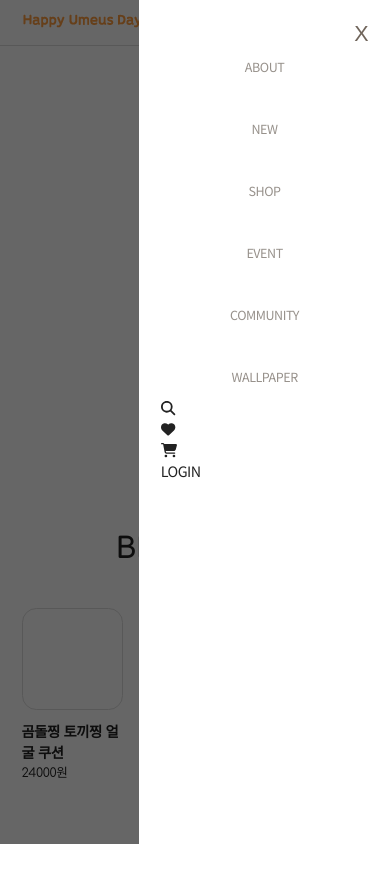
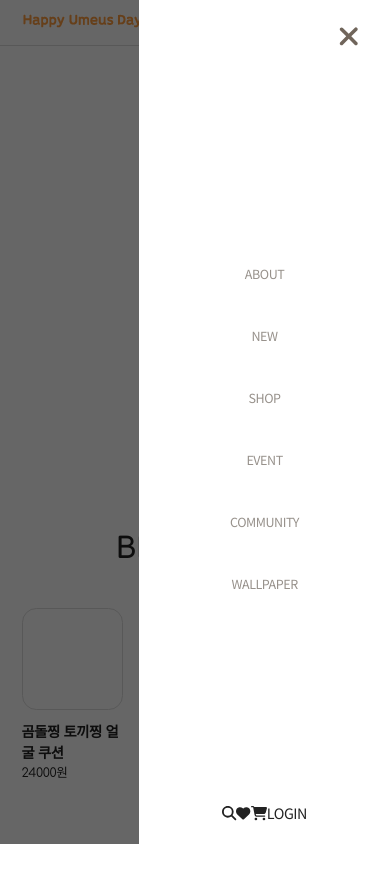
Before and after one commit to Kimbangul/umeus, a Next.js app: page / in a window 390 px wide. Both pictures are taken after a click on the button 368 px from the left and 22 px from the top of the page. Shown: the top 882 px of the page. Built offline with nearby package versions, Linux system fonts and the light colour scheme; a web font is replaced by a local one.

Commit message:
style: add mobile header open animation

```diff
--- a/src/components/layout/header/HeaderView.tsx
+++ b/src/components/layout/header/HeaderView.tsx
@@ -1,7 +1,7 @@
 import { HeaderPropType } from "@/components/layout/header/type";
 import { FontAwesomeIcon } from "@fortawesome/react-fontawesome";
 import Logo from "@/components/common/Logo";
-import { faSearch, faHeart } from "@fortawesome/free-solid-svg-icons";
+import { faSearch, faHeart, faXmark } from "@fortawesome/free-solid-svg-icons";
 import { faCartShopping } from "@fortawesome/free-solid-svg-icons/faCartShopping";
 import { faBars } from "@fortawesome/free-solid-svg-icons/faBars";
 import HeaderMenu from "@/components/layout/header/HeaderMenu";
@@ -43,7 +43,7 @@ const HeaderView : React.FC<HeaderPropType> = ({menu, isFix, isOpen, onClickMenu
       </div>
       <div className="Header__mb-menu" data-open={isOpen}>
         <div className="Header__mb-menu-inner">
-          <button className="Header__menu-btn--close" onClick={onClickClose}>X</button>
+          <button className="Header__menu-btn--close" onClick={onClickClose}><FontAwesomeIcon icon={faXmark}/></button>
         <nav className="Header__menu">
             <ul className="Header__menu-list">
             <HeaderMenu menu={menu}/>
--- a/src/components/layout/header/type.ts
+++ b/src/components/layout/header/type.ts
@@ -3,6 +3,7 @@ export interface HeaderPropType {
   isFix: boolean;
   isOpen?: boolean;
   onClickMenu?: ()=>void;
+  onClickClose?: ()=>void;
 }
 export interface HeaderMenuPropType{
   menu: MenuType[];
--- a/src/style/components/layout/Header.scss
+++ b/src/style/components/layout/Header.scss
@@ -118,6 +118,7 @@
       transform: (translateX(50%));
       &--close {
         @extend #{$Header}__menu-btn;
+        font-size: 3.2rem;
         height: auto;
         aspect-ratio: none;
         margin-right: 0;
@@ -145,22 +146,28 @@
   &__mb-menu {
     visibility: hidden;
     opacity: 0;
-    transition: opacity 0.3s;
+    transition: opacity 0.3s, visibility 0s 0.3s;
+    position: fixed;
+    width: 100vw;
+    height: 100vh;
+    background: rgba(0, 0, 0, 0.6);
+    top: 0;
+    left: 0;
+    z-index: 9999;
     @media (max-width: $pc-xs) {
       &[data-open='true'] {
+        transition: opacity 0.3s;
         visibility: visible;
         opacity: 1;
-        position: fixed;
-        width: 100vw;
-        height: 100vh;
-        background: rgba(0, 0, 0, 0.6);
-        top: 0;
-        left: 0;
-        z-index: 9999;
+
+        #{$Header}__mb-menu-inner {
+          transform: translateX(0%);
+        }
       }
     }
 
     &-inner {
+      @include flex(space-between, stretch, 0, column);
       position: absolute;
       right: 0;
       top: 0;
@@ -169,7 +176,9 @@
       height: 100%;
       min-width: 28rem;
       max-width: 60rem;
-      padding: 2.4rem;
+      padding: 2.4rem 2.8rem;
+      transform: translateX(100%);
+      transition: transform 0.3s;
     }
 
     #{$Header}__menu {
@@ -179,7 +188,7 @@
       }
     }
     #{$Header}__mymenu {
-      display: block;
+      @include flex(center);
     }
   }
 }
```
